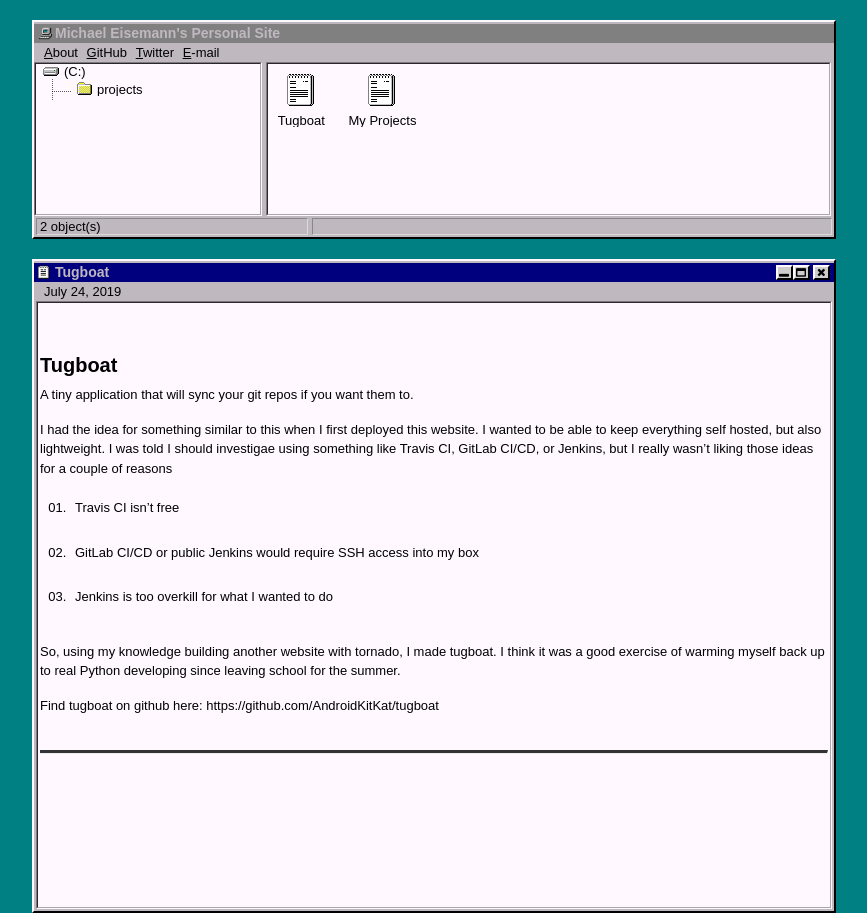
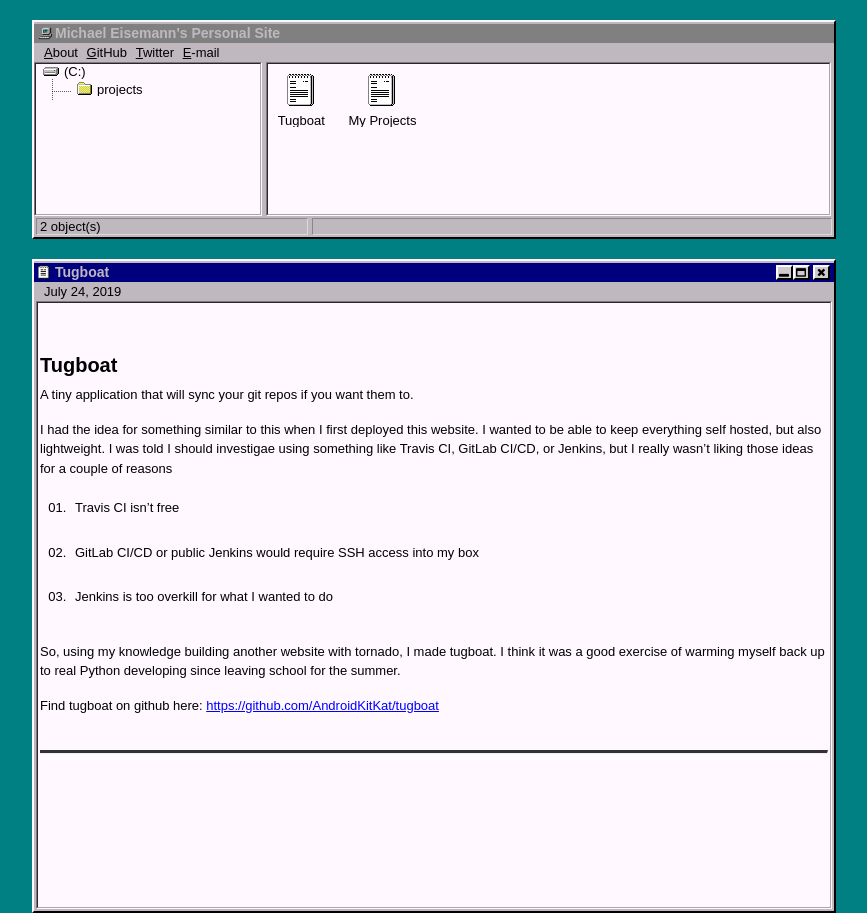
Before and after one commit to AndroidKitKat/personal-site, a Jekyll site: the page built from _posts/2019-07-24-tugboat.md, in a window 1280 px wide. Shown: the whole page, without its empty margins (206-1073 px from the left). Built offline with Jekyll 4.4.1, drawn with Linux system fonts in a browser that asks for light colours; part of the change alters nothing that is shown.

```diff
--- a/_posts/2019-07-24-tugboat.md
+++ b/_posts/2019-07-24-tugboat.md
@@ -19,4 +19,4 @@ I had the idea for something similar to this when I first deployed this website.
 So, using my knowledge building another website with tornado, I made tugboat. I think it was a good exercise of warming myself back up to real Python developing since leaving school for the summer.
 
 
-Find tugboat on github here: https://github.com/AndroidKitKat/tugboat
+Find tugboat on github here: [https://github.com/AndroidKitKat/tugboat](https://github.com/AndroidKitKat/tugboat)
```
